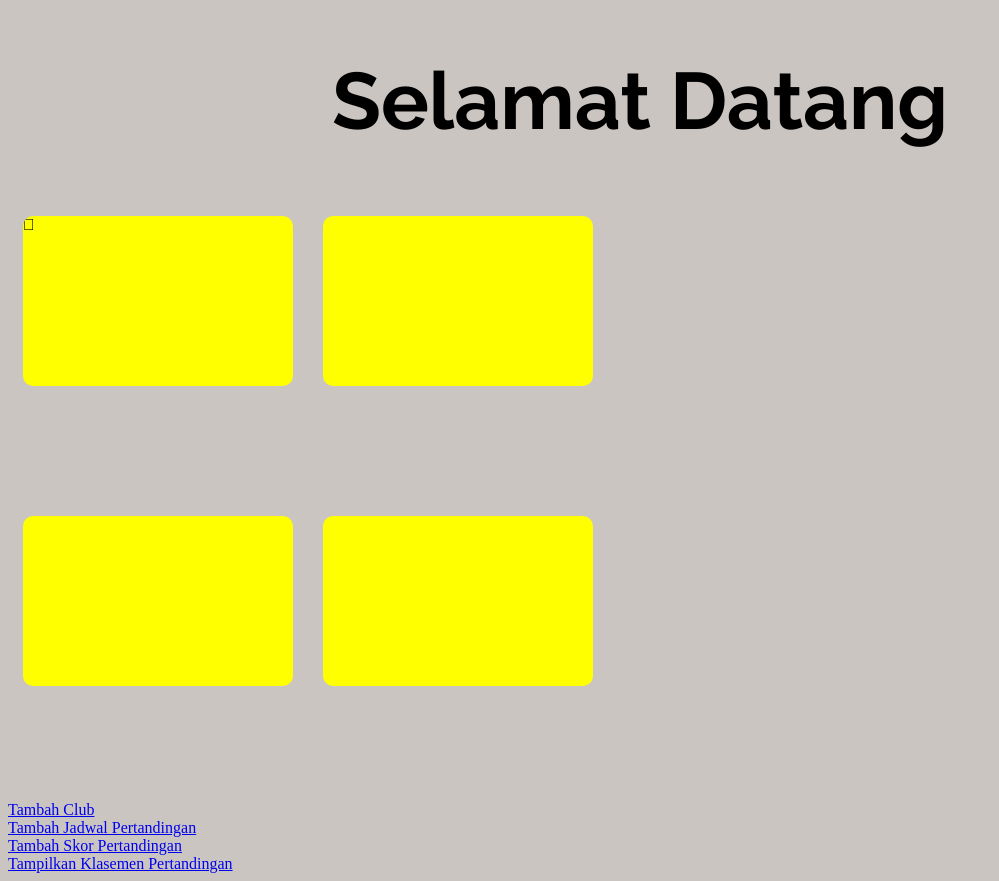
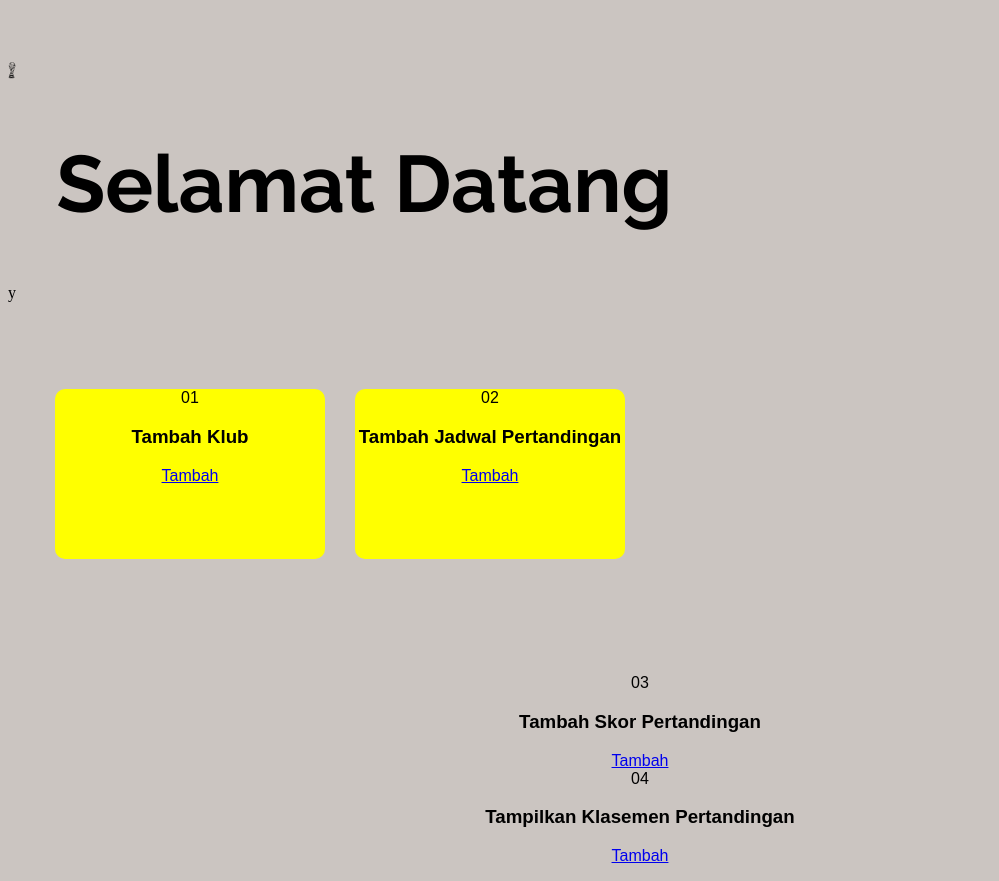
Before and after one commit to auryynb/club, a PHP site: page / in a window 1280 px wide. Shown: the whole page, without its empty margins (0-999 px from the left). Run offline with PHP 8.4, Linux system fonts and the light colour scheme.

Commit message:
Add files via upload

```diff
--- a/index.php
+++ b/index.php
@@ -1,45 +1,55 @@
 <!DOCTYPE html>
 <html lang="en">
 <head>
+<link rel="stylesheet" href="style.css">
+<link rel="stylesheet" media="screen" href="assets/css/style.css" />
+<link rel="stylesheet" href="https://cdn.jsdelivr.net/npm/@fortawesome/fontawesome-free@5.15.4/css/fontawesome.min.css">
 <title>Liga PW</title>
-    <link rel="stylesheet" href="style.css">
-    <link rel="stylesheet" media="screen" href="assets/css/style.css" />
-    <link rel="stylesheet" href="https://cdn.jsdelivr.net/npm/@fortawesome/fontawesome-free@5.15.4/css/fontawesome.min.css">
 </head>
-<body>
+<body class="bodyIndex">
 <div>
     <form action="" method="POST">
-        <center><h1>Selamat Datang</h1></center>
+        <br><br><br>
+        <div class=art1>y</div>
+        <h1 class="h1index">&ensp;Selamat Datang&ensp;</h1>
+        <div class=art2>y</div>
+        <br><br><br><br>
+        <center>
         <div class="menu">
             <div class="container">
                 <div class="box">
-                    <div class="icon"><i class="fa fa-search" aria-hidden="true"></i></div>
+                    <div class="icon">01</div>
+                    <div class="content">
+                        <h3>Tambah Klub</h3>
+                        <a href="tambah.php">Tambah</a>
+                    </div>
                 </div>
                 <div class="box">
-
+                    <div class="icon">02</div>
+                    <div class="content">
+                        <h3>Tambah Jadwal Pertandingan</h3>
+                        <a href="jadwal.php">Tambah</a>
+                    </div>
                 </div>
             </div>
-            <div class="container">
+            <div class=container1>
                 <div class="box">
-                    <div class="icon"></div>
+                    <div class="icon">03</div>
+                    <div class="content">
+                        <h3>Tambah Skor Pertandingan</h3>
+                        <a href="skor.php">Tambah</a>
+                    </div>
                 </div>
                 <div class="box">
-
+                    <div class="icon">04</div>
+                    <div class="content">
+                        <h3>Tampilkan Klasemen Pertandingan</h3>
+                        <a href="peringkat.php">Tambah</a>
+                    </div>
                 </div>
             </div>
         </div>
-        <div>
-            <a href="tambah.php" >Tambah Club</a>
-        </div>
-        <div>
-            <a href="jadwal.php" >Tambah Jadwal Pertandingan</a>
-        </div>
-        <div>
-            <a href="skor.php" >Tambah Skor Pertandingan</a>
-        </div>
-            <div>
-                <a href="peringkat.php" >Tampilkan Klasemen Pertandingan</a>
-            </div>
+        </center>
     </form>
 </div>
 </body>
```
Also changed, not shown: club.sql (added, +60 -0 lines), jadwal.php (+15 -7 lines), jadwal.sql (added, +49 -0 lines), c_jadwal.php (line endings or trailing spaces).
